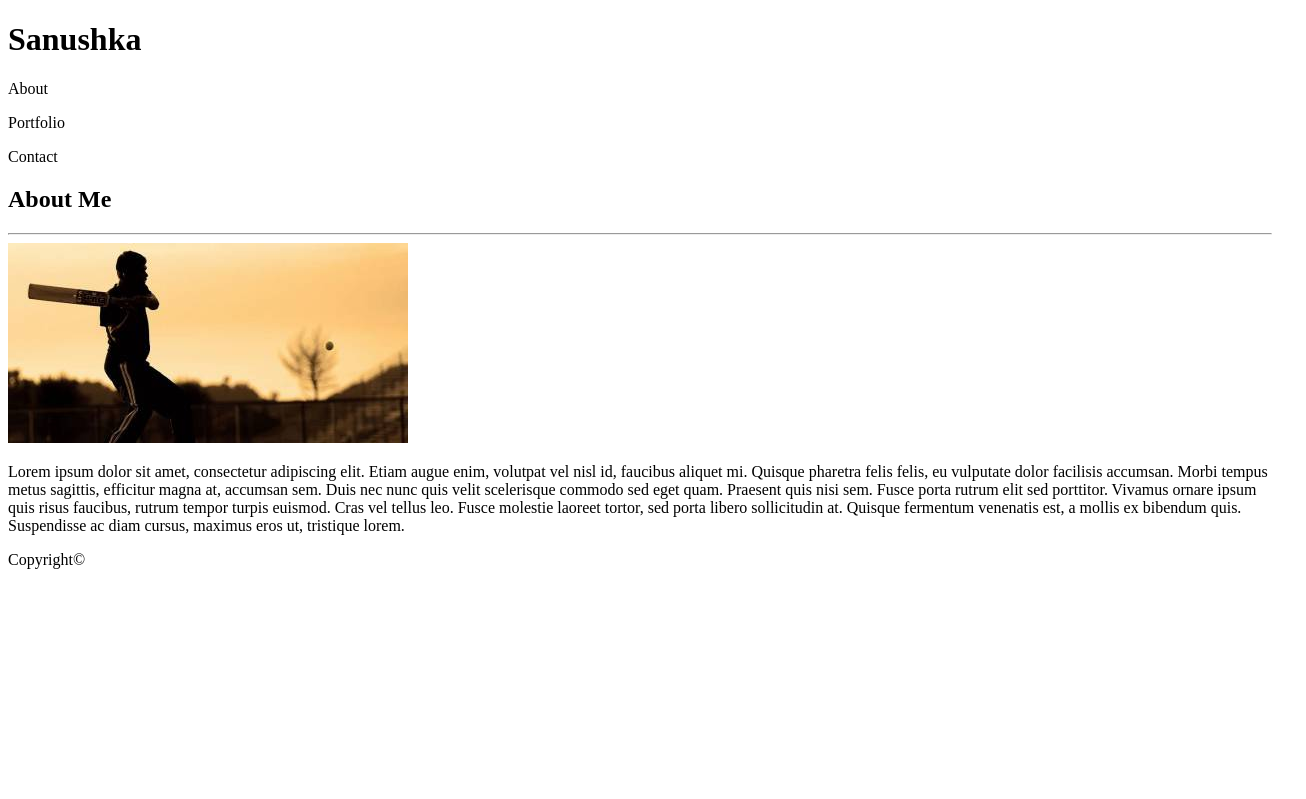
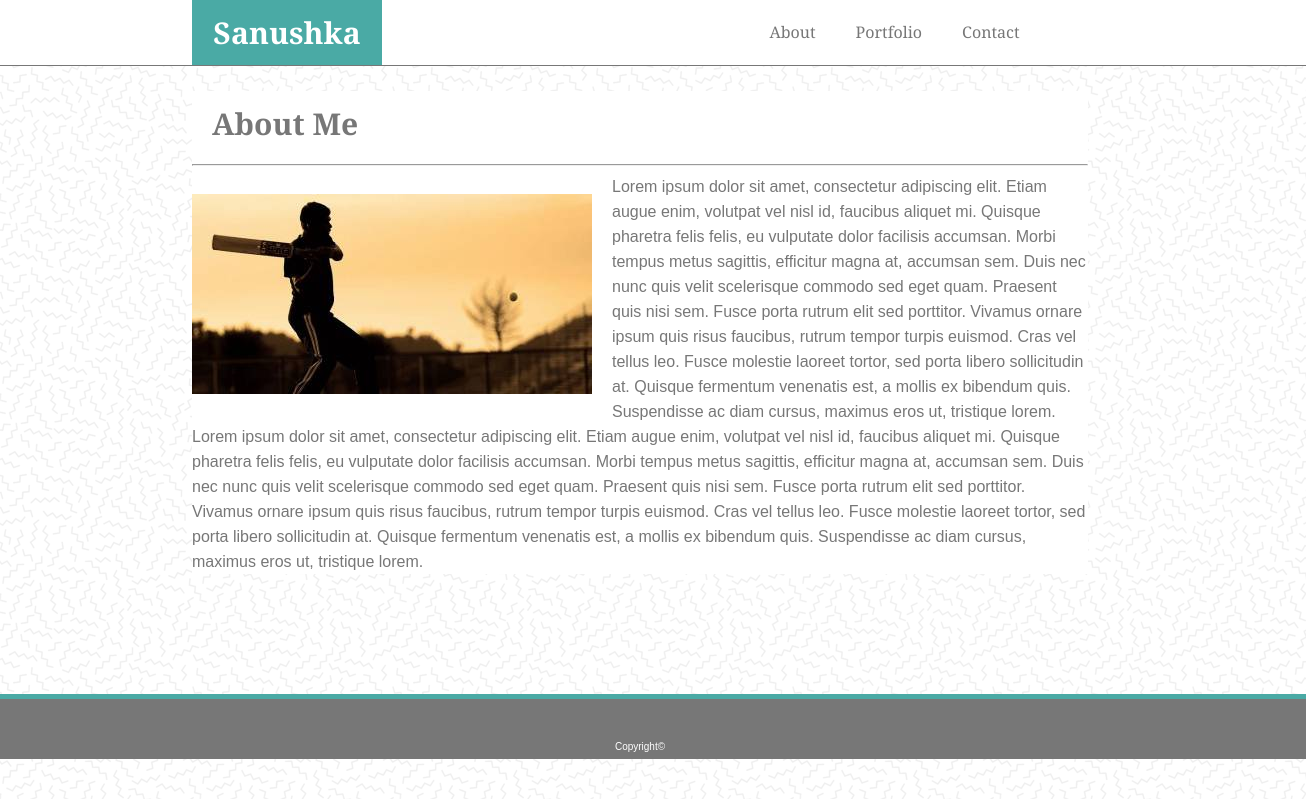
Before and after one commit to sanab12/Basic-Portfolio, a plain HTML site: page index.html in a window 1280 px wide. Shown: the whole page, 1306 px wide, since content can reach past the window. Drawn offline with Linux system fonts and the light colour scheme.

Commit message:
minor changes to the HTML, adding the CSS for the index.html page and CSS for the common tags

```diff
--- /dev/null
+++ b/assets/css/reset.css
@@ -0,0 +1,43 @@
+html, body, div, span, applet, object, iframe,
+h1, h2, h3, h4, h5, h6, p, blockquote, pre,
+a, abbr, acronym, address, big, cite, code,
+del, dfn, em, img, ins, kbd, q, s, samp,
+small, strike, strong, sub, sup, tt, var,
+b, u, i, center,
+dl, dt, dd, ol, ul, li,
+fieldset, form, label, legend,
+table, caption, tbody, tfoot, thead, tr, th, td,
+article, aside, canvas, details, embed,
+figure, figcaption, footer, header, hgroup,
+menu, nav, output, ruby, section, summary,
+time, mark, audio, video {
+	margin: 0;
+	padding: 0;
+	border: 0;
+	font-size: 100%;
+	font: inherit;
+	vertical-align: baseline;
+}
+/* HTML5 display-role reset for older browsers */
+article, aside, details, figcaption, figure,
+footer, header, hgroup, menu, nav, section {
+	display: block;
+}
+body {
+	line-height: 1;
+}
+ol, ul {
+	list-style: none;
+}
+blockquote, q {
+	quotes: none;
+}
+blockquote:before, blockquote:after,
+q:before, q:after {
+	content: '';
+	content: none;
+}
+table {
+	border-collapse: collapse;
+	border-spacing: 0;
+}
--- a/assets/css/style.css
+++ b/assets/css/style.css
@@ -0,0 +1,100 @@
+body {
+   background-image: url(../images/memphis-mini.png);
+   margin-left: 15%;
+   margin-right: 15%;
+   font-family: Arial, Helvetica, sans-serif;
+   line-height: 25px;
+   color: #777777
+}
+
+header {
+   background: #ffffff;
+   height: 64.5px;
+   margin-left: -218px;
+   margin-right: -218px;
+   font-family: Georgia, 'Times New Roman', Times, serif;
+   border-bottom: 2px;
+   border-bottom-color: #777777;
+}
+
+h1 {
+   padding: 20px;
+   background: #4aaaa5;
+   color: #ffffff;
+   width: 150px;
+   text-align: center;
+   font-size: 30px;
+   font-weight: bold;
+   margin-left: 218px;
+   float: left;
+   font-family: Georgia, 'Times New Roman', Times, serif;
+}
+
+.contact {
+   float: right;
+   padding: 20px;
+   margin-right: 20%;
+}
+
+.portfolio {
+   float: right;
+   padding: 20px;
+}
+
+.about {
+   float: right;
+   padding: 20px;
+}
+
+h2 {
+   font-size: 30px;
+   clear: both;
+   padding: 20px;
+   font-weight: bold;
+   font-family: Georgia, 'Times New Roman', Times, serif;
+   width: 150px;
+}
+
+footer {
+   text-align: center;
+   font-size: 10px;
+   padding-top: 35px;
+   background-color: #777777;
+   color: #ffffff;
+   margin-top: 0px;
+   margin-left: -218px;
+   margin-right: -218px;
+   margin-bottom: 0px;
+}
+
+section {
+   background-color: #ffffff;
+   margin-top: 25px;
+   margin-bottom: 120px;
+}
+
+#aboutmeimg {
+   float: left;
+   margin: 20px;
+   margin-left: 0px;
+}
+
+.foothr {
+   margin-bottom: 0px;
+   height: 5px;
+   background-color: #4aaaa5;
+   border: 0px;
+   margin-left: -218px;
+   margin-right: -218px;
+}
+
+.headhr {
+   margin-bottom: 0px;
+   height: 1px;
+   background-color: #777777;
+   margin-top: 0px;
+   border: 0px;
+   margin-left: -218px;
+   margin-right: -218px;
+   clear: both;
+}
--- a/index.html
+++ b/index.html
@@ -5,6 +5,7 @@
 
     <meta charset="UTF-8">
     <title>About - Basic Portfolio</title>
+    <link rel="stylesheet" type="text/css" href="assets/css/reset.css">
     <link rel="stylesheet" type="text/css" href="assets/css/style.css">
 
 </head>
@@ -15,26 +16,33 @@
 
     <h1>Sanushka</h1>
 
-    <p class="about">About</p>
+    <p class="contact">Contact</p>
 
     <p class="portfolio">Portfolio</p>
 
-    <p class="contact">Contact</p>
+    <p class="about">About</p>
 
 </header>
 
-<section>
+<hr class="headhr">
+
+<section id="aboutme">
 
     <h2>About Me</h2>
 
     <hr>
 
-    <img src="assets/images/download1.jpg" alt="About Me">
+    <img id ="aboutmeimg" src="assets/images/download1.jpg" alt="About Me">
+
+    <p>Lorem ipsum dolor sit amet, consectetur adipiscing elit. Etiam augue enim, volutpat vel nisl id, faucibus aliquet mi. Quisque pharetra felis felis, eu vulputate dolor facilisis accumsan. Morbi tempus metus sagittis, efficitur magna at, accumsan sem. Duis nec nunc quis velit scelerisque commodo sed eget quam. Praesent quis nisi sem. Fusce porta rutrum elit sed porttitor. Vivamus ornare ipsum quis risus faucibus, rutrum tempor turpis euismod. Cras vel tellus leo. Fusce molestie laoreet tortor, sed porta libero sollicitudin at. Quisque fermentum venenatis est, a mollis ex bibendum quis. Suspendisse ac diam cursus, maximus eros ut, tristique lorem.</p>
 
     <p>Lorem ipsum dolor sit amet, consectetur adipiscing elit. Etiam augue enim, volutpat vel nisl id, faucibus aliquet mi. Quisque pharetra felis felis, eu vulputate dolor facilisis accumsan. Morbi tempus metus sagittis, efficitur magna at, accumsan sem. Duis nec nunc quis velit scelerisque commodo sed eget quam. Praesent quis nisi sem. Fusce porta rutrum elit sed porttitor. Vivamus ornare ipsum quis risus faucibus, rutrum tempor turpis euismod. Cras vel tellus leo. Fusce molestie laoreet tortor, sed porta libero sollicitudin at. Quisque fermentum venenatis est, a mollis ex bibendum quis. Suspendisse ac diam cursus, maximus eros ut, tristique lorem.</p>
 
 
+
 </section>
+
+<hr class="foothr">
 
 <footer>Copyright©</footer>
 
```
Also changed, not shown: contact.html (+29 -4 lines), portfolio.html (+8 -3 lines), assets/images/memphis-mini.png (added).
